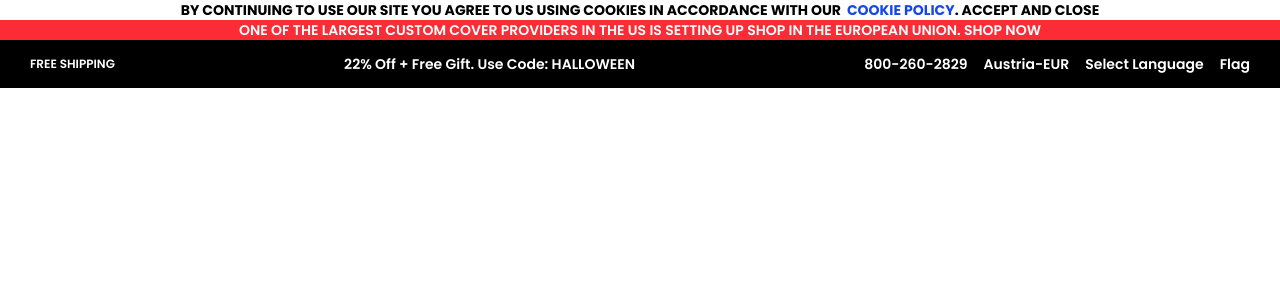
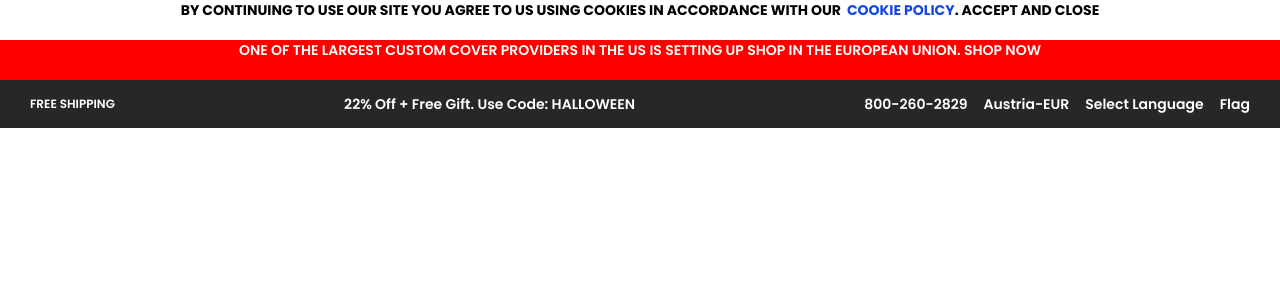
Before and after one commit to prem3892/anguler-project, an Angular app: page / in a window 1280 px wide. Shown: the top 300 px of the page. Built offline with nearby package versions, Linux system fonts and the light colour scheme.

Commit message:
ft:Topticker added

```diff
--- a/src/app/topticker/topticker.html
+++ b/src/app/topticker/topticker.html
@@ -1,11 +1,11 @@
 <div class="topticker container text-sm">
-  <div class="container text-black">
+  <div class="container text-black h-10 items-center">
       <p [innerHTML]="gettoptickersdata.topticker1" class="uppercase flex justify-center font-bold">{{gettoptickersdata.topticker1}}</p>
   </div>
-  <div class="container-xl bg-red-500 text-white font-semibold">
+  <div class="container-xl bg-[#ff0000] text-white font-semibold h-10 items-center">
     <p class="flex uppercase justify-center">{{gettoptickersdata.topticker2}}</p>
   </div>
-  <div class="container flex justify-between  px-7.5 leading-12 bg-black text-white text-sm font-semibold items-center">
+  <div class="container flex justify-between  px-7.5 leading-12 bg-[#282626] text-white text-sm font-semibold items-center">
     <div class="uppercase text-xs">
           <p>{{gettoptickersdata.topticker3left}}</p>
     </div>
```
